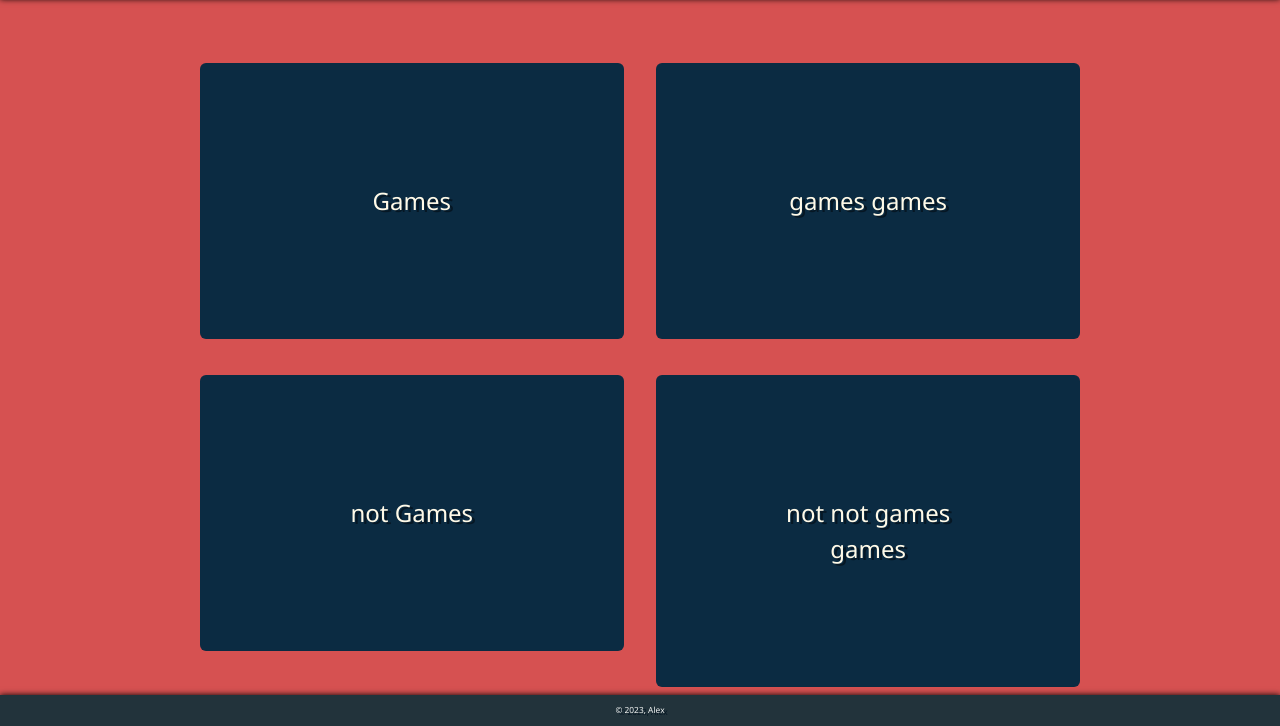
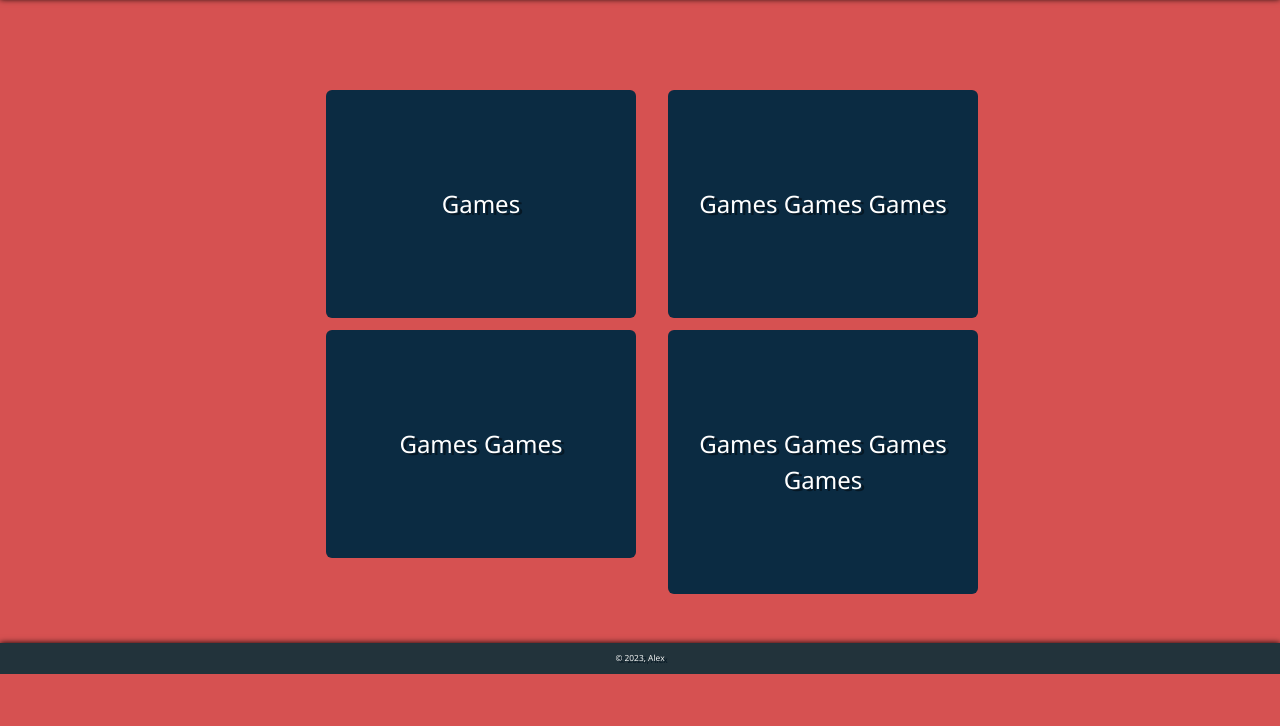
Before and after one commit to AlexBiomonte/alexbiomonte.github.io, a plain HTML site: page Web Code/Archive.html in a window 1280 px wide. Shown: the part 126-852 px from the top of the page. After the commit the page ends 800 px from the top, so only its background shows below. Drawn offline with Linux system fonts and the light colour scheme.

Commit message:
Add files via upload

```diff
--- a/Web Code/Archive.html
+++ b/Web Code/Archive.html
@@ -41,38 +41,25 @@
 
         <div class="col-6">
 
-            <div class="ArchiveQuarter">
+            <ul>
 
-                Games
+                <li class="ArchiveBTN">Games</li>
 
-            </div>
+                <li class="ArchiveBTN"> Games Games</li>
 
-            <br>
-
-            <div class="ArchiveQuarter">
-
-                not Games
-
-            </div>
-
-
-
+            </ul>
 
         </div>
 
         <div class="col-6">
 
-            <div class="ArchiveQuarter">
-                games games
-            </div>
+            <ul>
 
-            <br>
+                <li class="ArchiveBTN"> Games Games Games</li>
 
-            <div class="ArchiveQuarter">
+                <li class="ArchiveBTN"> Games Games Games Games </li>
 
-                not not games games
-            </div>
-
+            </ul>
 
         </div>
 
--- a/Web Code/assets/styles/style.css
+++ b/Web Code/assets/styles/style.css
@@ -147,8 +147,21 @@ border-radius: 8px;
 
     background-color:#0B2B42;
     display: block;
-    padding: 5em 5em 5em 5em;
+    width: 100%;
+    padding: 5em 5em 5em 15em;
+    margin: 0.4em;
     border-radius: 6px;
 
+}
 
+.ArchiveBTN{
+list-style: none;
+background-color: #0B2B42;
+display: block;
+width: 100%;
+height: 140%;
+color: #ffff;
+border-radius: .25em;
+padding: 4em .8em;
+margin: 0.5em;
 }
```
